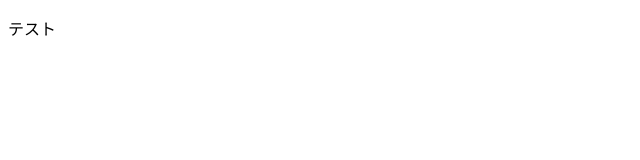
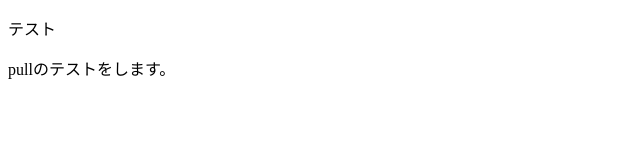
Before and after one commit to Saki378/git-test, a plain HTML site: page index.html in a window 1280 px wide. Shown: the whole page, without its empty margins (0-640 px from the left). Drawn offline with Linux system fonts and the light colour scheme.

Commit message:
Update index.html

```diff
--- a/index.html
+++ b/index.html
@@ -10,6 +10,7 @@
 <body>
 
   <p>テスト</p>
+  <P>pullのテストをします。</P>
 
 </body>
 
```
